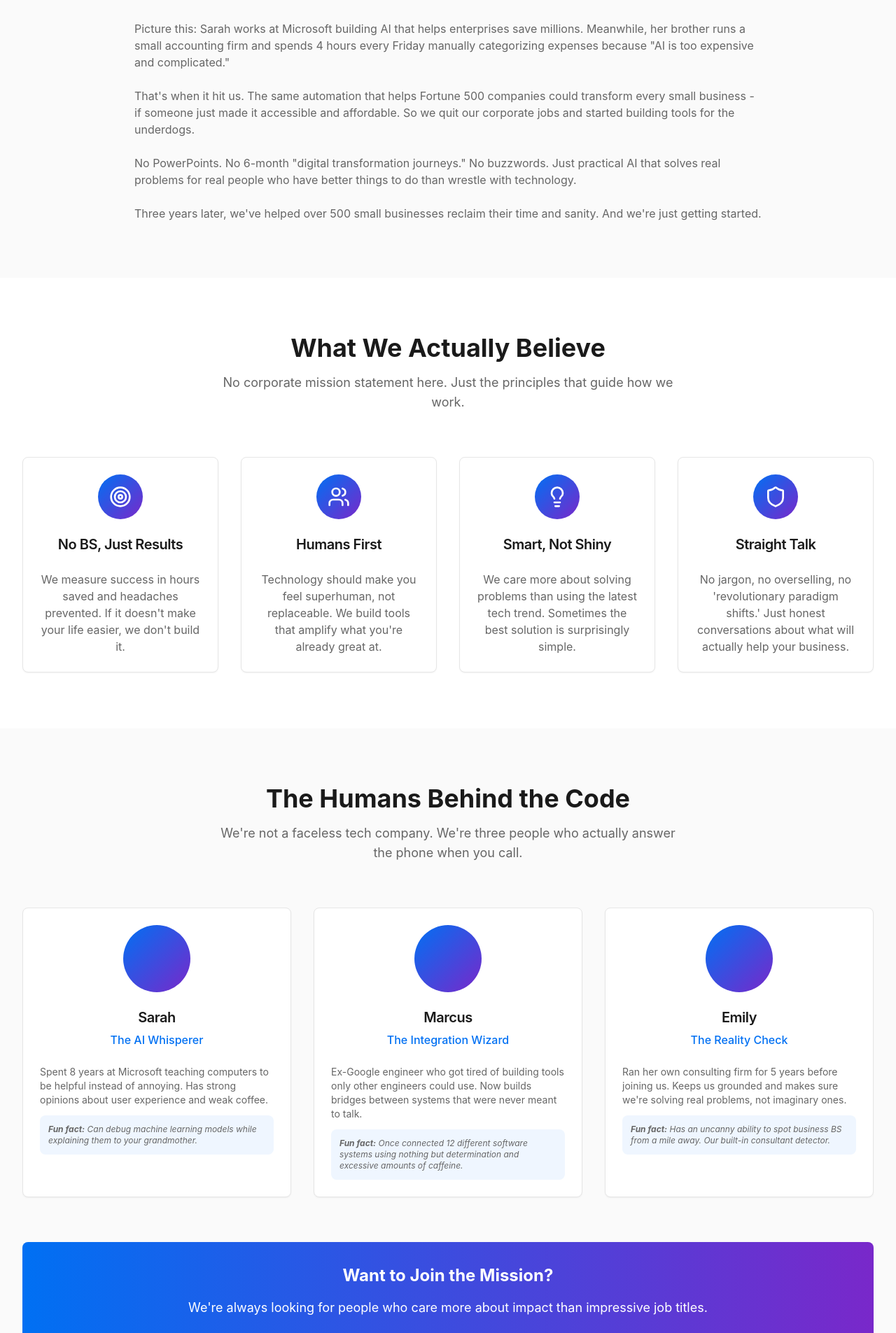
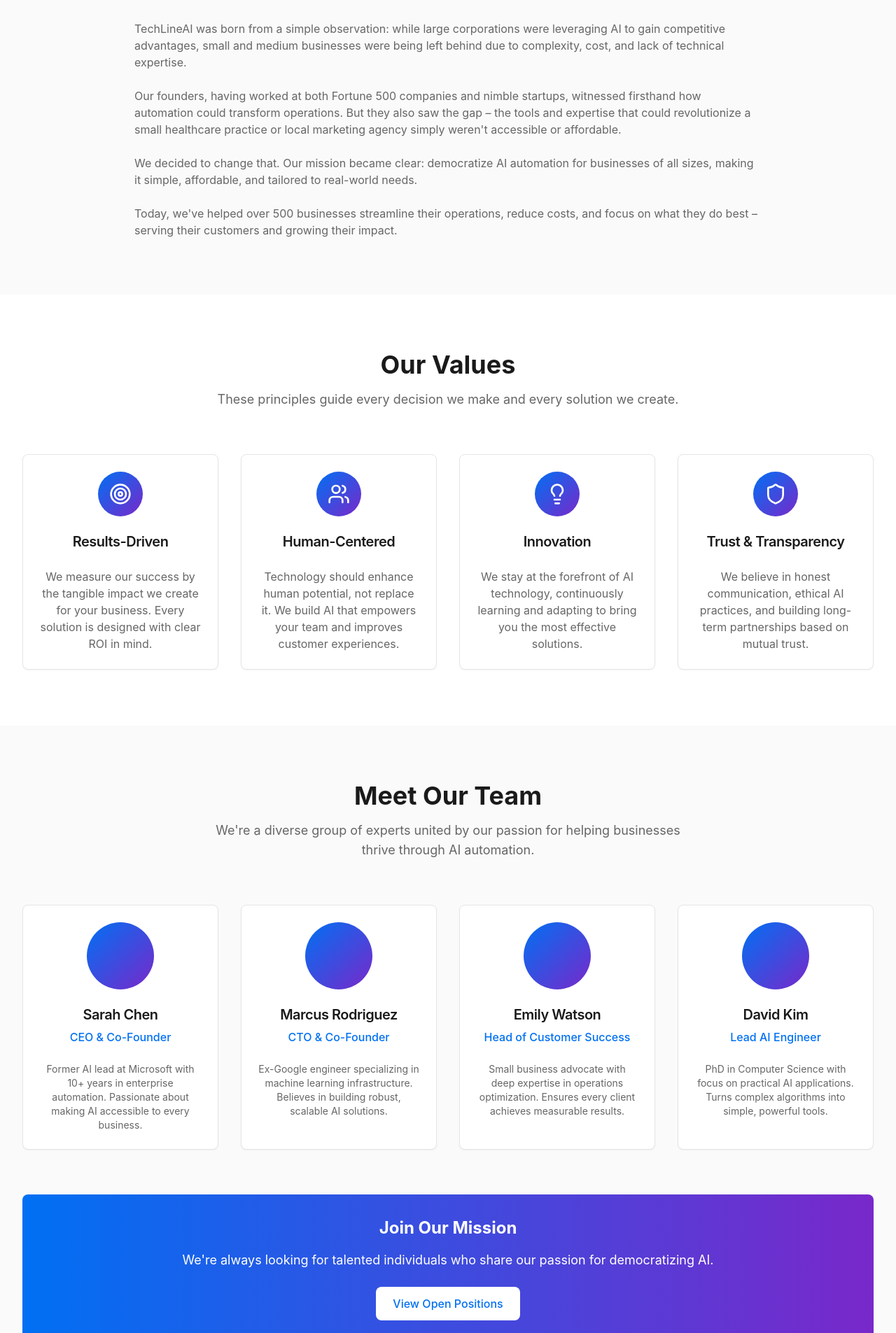
Before and after one commit to techline-manager/mimic-the-link-now, a React (Vite) app: page /about in a window 1280 px wide. Shown: the part 464-2369 px from the top of the page at 70% size. Built offline with nearby package versions, Linux system fonts and the light colour scheme.

Commit message:
Reverted to commit b1d6542ce59e9cc781b03d62989ea6982835ebbd

```diff
--- a/src/components/TeamSection.tsx
+++ b/src/components/TeamSection.tsx
@@ -4,22 +4,28 @@ import { Card, CardContent, CardHeader, CardTitle } from "@/components/ui/card";
 const TeamSection = () => {
   const teamMembers = [
     {
-      name: "Sarah",
-      role: "The AI Whisperer",
-      bio: "Spent 8 years at Microsoft teaching computers to be helpful instead of annoying. Has strong opinions about user experience and weak coffee.",
-      quirk: "Can debug machine learning models while explaining them to your grandmother."
+      name: "Sarah Chen",
+      role: "CEO & Co-Founder",
+      bio: "Former AI lead at Microsoft with 10+ years in enterprise automation. Passionate about making AI accessible to every business.",
+      image: "/placeholder.svg"
     },
     {
-      name: "Marcus",
-      role: "The Integration Wizard",
-      bio: "Ex-Google engineer who got tired of building tools only other engineers could use. Now builds bridges between systems that were never meant to talk.",
-      quirk: "Once connected 12 different software systems using nothing but determination and excessive amounts of caffeine."
+      name: "Marcus Rodriguez",
+      role: "CTO & Co-Founder",
+      bio: "Ex-Google engineer specializing in machine learning infrastructure. Believes in building robust, scalable AI solutions.",
+      image: "/placeholder.svg"
     },
     {
-      name: "Emily",
-      role: "The Reality Check",
-      bio: "Ran her own consulting firm for 5 years before joining us. Keeps us grounded and makes sure we're solving real problems, not imaginary ones.",
-      quirk: "Has an uncanny ability to spot business BS from a mile away. Our built-in consultant detector."
+      name: "Emily Watson",
+      role: "Head of Customer Success",
+      bio: "Small business advocate with deep expertise in operations optimization. Ensures every client achieves measurable results.",
+      image: "/placeholder.svg"
+    },
+    {
+      name: "David Kim",
+      role: "Lead AI Engineer",
+      bio: "PhD in Computer Science with focus on practical AI applications. Turns complex algorithms into simple, powerful tools.",
+      image: "/placeholder.svg"
     }
   ];
 
@@ -28,28 +34,23 @@ const TeamSection = () => {
       <div className="max-w-7xl mx-auto">
         <div className="text-center mb-16">
           <h2 className="text-3xl sm:text-4xl font-bold text-foreground mb-4">
-            The Humans Behind the Code
+            Meet Our Team
           </h2>
           <p className="text-lg text-muted-foreground max-w-2xl mx-auto">
-            We're not a faceless tech company. We're three people who actually answer the phone when you call.
+            We're a diverse group of experts united by our passion for helping businesses thrive through AI automation.
           </p>
         </div>
 
-        <div className="grid grid-cols-1 md:grid-cols-3 gap-8">
+        <div className="grid grid-cols-1 md:grid-cols-2 lg:grid-cols-4 gap-8">
           {teamMembers.map((member, index) => (
-            <Card key={index} className="group hover:shadow-lg transition-all duration-300">
-              <CardHeader className="text-center">
+            <Card key={index} className="text-center group hover:shadow-lg transition-all duration-300">
+              <CardHeader>
                 <div className="mx-auto w-24 h-24 bg-gradient-to-br from-[#0070F3] to-[#7928CA] rounded-full mb-4 group-hover:scale-105 transition-transform"></div>
                 <CardTitle className="text-xl">{member.name}</CardTitle>
                 <p className="text-[#0070F3] font-medium">{member.role}</p>
               </CardHeader>
               <CardContent>
-                <p className="text-muted-foreground text-sm mb-3">{member.bio}</p>
-                <div className="bg-blue-50 p-3 rounded-lg">
-                  <p className="text-xs text-muted-foreground italic">
-                    <strong>Fun fact:</strong> {member.quirk}
-                  </p>
-                </div>
+                <p className="text-muted-foreground text-sm">{member.bio}</p>
               </CardContent>
             </Card>
           ))}
@@ -57,12 +58,12 @@ const TeamSection = () => {
 
         <div className="text-center mt-16">
           <div className="bg-gradient-to-r from-[#0070F3] to-[#7928CA] rounded-lg p-8 text-white">
-            <h3 className="text-2xl font-bold mb-4">Want to Join the Mission?</h3>
+            <h3 className="text-2xl font-bold mb-4">Join Our Mission</h3>
             <p className="text-lg mb-6">
-              We're always looking for people who care more about impact than impressive job titles.
+              We're always looking for talented individuals who share our passion for democratizing AI.
             </p>
-            <a href="mailto:hello@techlineai.com" className="inline-block bg-white text-[#0070F3] px-6 py-3 rounded-lg font-medium hover:bg-gray-100 transition-colors">
-              Let's Talk
+            <a href="mailto:careers@techline-ai.com" className="inline-block bg-white text-[#0070F3] px-6 py-3 rounded-lg font-medium hover:bg-gray-100 transition-colors">
+              View Open Positions
             </a>
           </div>
         </div>
--- a/src/components/ValuesSection.tsx
+++ b/src/components/ValuesSection.tsx
@@ -6,23 +6,23 @@ const ValuesSection = () => {
   const values = [
     {
       icon: Target,
-      title: "No BS, Just Results",
-      description: "We measure success in hours saved and headaches prevented. If it doesn't make your life easier, we don't build it."
+      title: "Results-Driven",
+      description: "We measure our success by the tangible impact we create for your business. Every solution is designed with clear ROI in mind."
     },
     {
       icon: Users,
-      title: "Humans First",
-      description: "Technology should make you feel superhuman, not replaceable. We build tools that amplify what you're already great at."
+      title: "Human-Centered",
+      description: "Technology should enhance human potential, not replace it. We build AI that empowers your team and improves customer experiences."
     },
     {
       icon: Lightbulb,
-      title: "Smart, Not Shiny",
-      description: "We care more about solving problems than using the latest tech trend. Sometimes the best solution is surprisingly simple."
+      title: "Innovation",
+      description: "We stay at the forefront of AI technology, continuously learning and adapting to bring you the most effective solutions."
     },
     {
       icon: Shield,
-      title: "Straight Talk",
-      description: "No jargon, no overselling, no 'revolutionary paradigm shifts.' Just honest conversations about what will actually help your business."
+      title: "Trust & Transparency",
+      description: "We believe in honest communication, ethical AI practices, and building long-term partnerships based on mutual trust."
     }
   ];
 
@@ -31,10 +31,10 @@ const ValuesSection = () => {
       <div className="max-w-7xl mx-auto">
         <div className="text-center mb-16">
           <h2 className="text-3xl sm:text-4xl font-bold text-foreground mb-4">
-            What We Actually Believe
+            Our Values
           </h2>
           <p className="text-lg text-muted-foreground max-w-2xl mx-auto">
-            No corporate mission statement here. Just the principles that guide how we work.
+            These principles guide every decision we make and every solution we create.
           </p>
         </div>
 
--- a/src/pages/About.tsx
+++ b/src/pages/About.tsx
@@ -13,12 +13,11 @@ const About = () => {
       <section className="pt-32 pb-16 px-4 sm:px-6 lg:px-8">
         <div className="max-w-4xl mx-auto text-center">
           <h1 className="text-4xl sm:text-5xl lg:text-6xl font-bold text-foreground mb-6">
-            We're the <span className="bg-gradient-to-r from-[#0070F3] to-[#7928CA] bg-clip-text text-transparent">anti-consultants</span>
+            About <span className="bg-gradient-to-r from-[#0070F3] to-[#7928CA] bg-clip-text text-transparent">TechLineAI</span>
           </h1>
           <p className="text-xl text-muted-foreground leading-relaxed">
-            Three engineers who quit big tech because we were tired of building tools
-            that only other big tech companies could afford. Now we build AI that
-            actually helps real businesses.
+            We're a passionate team of technologists, entrepreneurs, and problem-solvers who believe
+            that every business deserves access to the transformative power of AI automation.
           </p>
         </div>
       </section>
@@ -26,26 +25,26 @@ const About = () => {
       {/* Our Story Section */}
       <section className="py-20 px-4 sm:px-6 lg:px-8 bg-[#FAFAFA]">
         <div className="max-w-4xl mx-auto">
-          <h2 className="text-3xl sm:text-4xl font-bold text-foreground mb-8 text-center">How This Started</h2>
+          <h2 className="text-3xl sm:text-4xl font-bold text-foreground mb-8 text-center">Our Story</h2>
           <div className="prose prose-lg mx-auto text-muted-foreground">
             <p className="mb-6">
-              Picture this: Sarah works at Microsoft building AI that helps enterprises save millions.
-              Meanwhile, her brother runs a small accounting firm and spends 4 hours every Friday
-              manually categorizing expenses because "AI is too expensive and complicated."
+              TechLineAI was born from a simple observation: while large corporations were leveraging AI to
+              gain competitive advantages, small and medium businesses were being left behind due to complexity,
+              cost, and lack of technical expertise.
             </p>
             <p className="mb-6">
-              That's when it hit us. The same automation that helps Fortune 500 companies could
-              transform every small business - if someone just made it accessible and affordable.
-              So we quit our corporate jobs and started building tools for the underdogs.
+              Our founders, having worked at both Fortune 500 companies and nimble startups, witnessed firsthand
+              how automation could transform operations. But they also saw the gap – the tools and expertise
+              that could revolutionize a small healthcare practice or local marketing agency simply weren't
+              accessible or affordable.
             </p>
             <p className="mb-6">
-              No PowerPoints. No 6-month "digital transformation journeys." No buzzwords.
-              Just practical AI that solves real problems for real people who have better
-              things to do than wrestle with technology.
+              We decided to change that. Our mission became clear: democratize AI automation for businesses
+              of all sizes, making it simple, affordable, and tailored to real-world needs.
             </p>
             <p>
-              Three years later, we've helped over 500 small businesses reclaim their time
-              and sanity. And we're just getting started.
+              Today, we've helped over 500 businesses streamline their operations, reduce costs, and focus
+              on what they do best – serving their customers and growing their impact.
             </p>
           </div>
         </div>
```
Also changed, not shown: src/components/Hero.tsx (+7 -12 lines), src/components/ServicesOverview.tsx (+17 -25 lines), src/pages/Contact.tsx (+5 -6 lines).
